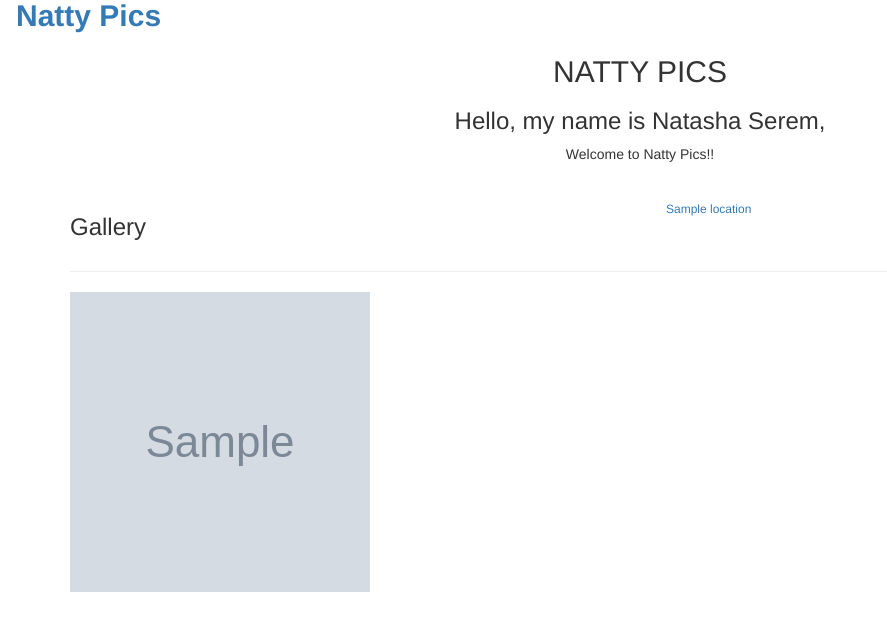
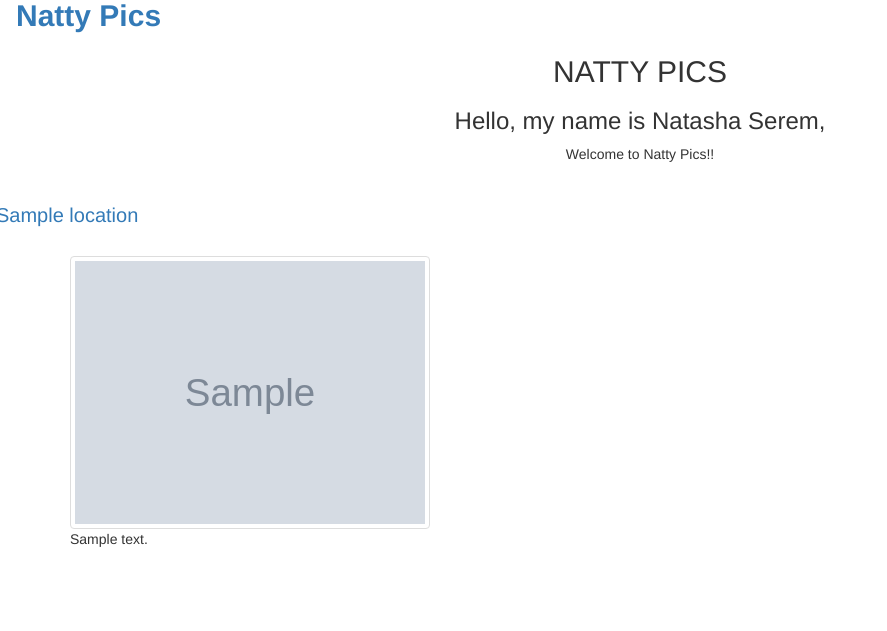
Before and after one commit to Chebichii-Lab/Personal-Gallery, a Django app: template album/templates/album.html in a window 1280 px wide. Shown: the part 37-668 px from the top of the page, without its empty margins (0-887 px from the left). Run offline with Django 3.2, Linux system fonts and the light colour scheme; the template is opened without the code that fills it: most values are stand-ins (such as "Sample title", 1, 10 or a date in 2020); grey boxes marked "Sample" are stand-in pictures; some libraries are stand-ins or nearby versions.

Commit message:
add modal and changes in the album.html

```diff
--- a/album/templates/album.html
+++ b/album/templates/album.html
@@ -15,86 +15,69 @@
     </br>
 
 </div>
-<!-- <div class="container">
-
+<div class="row">
+    {% for location in locations %}
+    <!-- <div class="col-md-4"> -->
+        <a class="btn btn-outline-info btn-sm" id="btn" href="/location/{{location.name}}" style="font-size: 20px; text-align: center;">{{location.name}}</a>
+        {%endfor%}
+    <!-- </div> -->
+</div>
+<br>
+<div class="container">
     <div class="row">
         {% for image in images %}
-        <div class="col-lg-4">
-            <img src="{{image.image.url}}" class="img-responsive" alt="" height=200px width="250px">
+        <div class="col-md-4">
+            <img src="{{image.image.url}}" alt="Image" class="img-thumbnail" data-toggle="modal"
+                data-target="#{{image.id}}">
+            <p>{{image.description}}</p>
+            <!-- Modal -->
+            <div id="{{image.id}}" class="modal fade" role="dialog">
+                <div class="modal-dialog image">
+
+                    <!-- Modal content-->
+                    <div class="modal-content ">
+                        <div class="modal-header">
+                            <h4 class="modal-title">{{image.name}}</h4>
+                            <button type="button" class="close" data-dismiss="modal">&times;</button>
                         </div>
-        {% endfor %}
+                        <div class="modal-body">
+                            <img src="{{image.image.url}}" alt="" class="img-thumbnail">
+                        </div>
+                        <div class="modal-footer">
+                            <button type="button" class="btn btn-primary" data-toggle="modal"
+                                data-target="#{{image.id}}-info"><i class="fas fa-info-circle"></i> Info</button>
+                            <button type="button" class="btn btn-default" data-dismiss="modal"
+                                style="border: 0.5px solid #106cd4;">Close</button>
+                        </div>
                     </div>
 
-    <div class="row">
-        <h1 class="text-center">{{image.name}}</h1>
+                </div>
             </div>
 
-    <div class="row">
+            <!-- Modal -->
+            <div id="{{image.id}}-info" class="modal fade" role="dialog">
+                <div class="modal-dialog">
+
+                    <!-- Modal content-->
+                    <div class="modal-content ">
+                        <div class="modal-header">
+                            <h4 class="modal-title">{{image.name}} Caption</h4>
+                            <button type="button" class="close" data-dismiss="modal">&times;</button>
+                        </div>
+                        <div class="modal-body">
+                            <h4 class="modal-title">{{image.name}}</h4>
                             <p>{{image.description}}</p>
+
+                        </div>
+                        <div class="modal-footer">
+                            <input class="form-control input-lg" type="text" value="{{image.image.url}}" id="">
+                            <button class="btn btn-primary" onclick="copyToClipboard('{{image.id}}-url')">Copy</button>
+                        </div>
                     </div>
 
-</div>  -->
-
-<div class="container-fluid boded">
-    <div class="container">
-
-        <div class="row">
-            <div class="col-lg-6">
-                <h3>Gallery</h3>
-            </div>
-            {% for location in locations %}
-            <div class="col-md-5">
-                <a class="btn btn-outline-info btn-sm" id="btn" href="/location/{{location.name}}">{{location.name}}</a>
-                {%endfor%}
-            </div>
-        </div>
-        <hr>
-
-        <div class="row">
-            {% for image in images %}
-            <div class="col-lg-4">
-                <div class="card-columns">
-                    <div class="card" data-toggle="modal" data-target="#{{image.id}}">
-                        <img src="{{image.image.url}}" alt="{{image.name}}" class="card-img" width="300px"
-                            height="300px">
-                    </div>
-
-
-                    <div class="modal fade " id="{{image.id}}" tabindex="-1" role="dialog"
-                        aria-labelledby="exampleModalCenterTitle" aria-hidden="true">
-                        <div class="modal-dialog modal-dialog-centered modal-md" role="document">
-                            <div class="modal-content modalcard">
-                                <div class="modal-header">
-                                    <h5 class="modal-title" id="imageheader">{{image.name}}</h5>
-                                    <button type="button" class="close" data-dismiss="modal" aria-label="Close">
-                                        <span aria-hidden="true">&times;</span>
-                                    </button>
-                                </div>
-                                <div class="modal-body">
-                                    <img src="{{image.image.url}}" alt="{{image.name}}" class="img-fluid">
-                                    <p class="imgdesc text-center">{{image.description}}</p>
-                                    <span class="btn btn-sm btn-outline-success">{{image.category}}</span> <a
-                                        href="{{image.location}}"
-                                        class="btn btn-sm btn-outline-info">{{image.location}}</a>
-                                </div>
-                                <div class="modal-footer">
-                                    <input class="form-control input-lg" type="text" value="{{image.image.url}}"
-                                        id="{{image.id}}.url">
-                                    <button class="btn btn-success btn-sm"
-                                        onclick="copyLink('{{image.id}}.url')">Copy</button>
-                                    <button type="button" class="btn btn-outline-danger btn-sm"
-                                        data-dismiss="modal">Close
-                                    </button>
-                                </div>
                 </div>
             </div>
         </div>
         {% endfor %}
     </div>
-            </div>
-        </div>
-    </div>
-
-</div>
-
     {% endblock %}
```
Also changed, not shown: album/templates/images.html (line endings or trailing spaces). Lines whose indentation alone changed are shown as unchanged.
